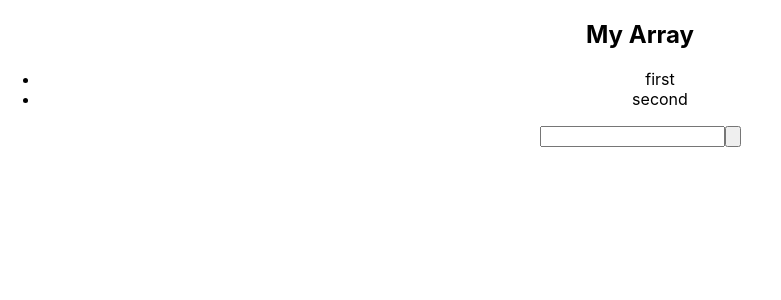
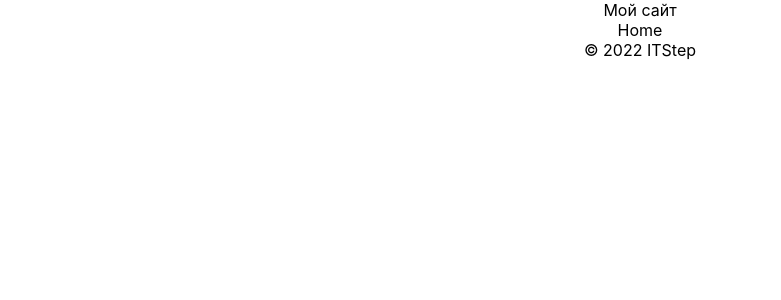
Before and after one commit to ninydev/pv021_mk_node, a React (Create React App) app in the folder 07_jsFrameworks/my-react/: page / in a window 1280 px wide. Shown: the top 300 px of the page, without its empty margins (0-781 px from the left). Built offline with nearby package versions, Linux system fonts and the light colour scheme.

Commit message:
React Router

```diff
--- a/07_jsFrameworks/my-react/package.json
+++ b/07_jsFrameworks/my-react/package.json
@@ -8,6 +8,7 @@
     "@testing-library/user-event": "^13.5.0",
     "react": "^18.0.0",
     "react-dom": "^18.0.0",
+    "react-router-dom": "6",
     "react-scripts": "5.0.1",
     "web-vitals": "^2.1.4"
   },
--- a/07_jsFrameworks/my-react/src/App.js
+++ b/07_jsFrameworks/my-react/src/App.js
@@ -1,10 +1,28 @@
 import './App.css';
-import MyArray from "./components/MyArray";
+import Header from "./layouts/Header";
+import Footer from "./layouts/Footer";
+
+import PageHome from "./pages/Home";
+import PageAbout from "./pages/About";
+import PageContact from "./pages/Contact";
+
+import { Routes, Route, BrowserRouter } from "react-router-dom";
+import PageError404 from "./pages/Error404";
+
 
 function App() {
   return (
     <div className="App">
-        <MyArray></MyArray>
+        <Header/>
+            <BrowserRouter>
+                <Routes>
+                    <Route path="/" element={<PageHome />} />
+                    <Route path="about" element={<PageAbout />} />
+                    <Route path="contact" element={<PageContact />} />
+                    <Route path="*" element={<PageError404 />} />
+                </Routes>
+            </BrowserRouter>
+        <Footer/>
     </div>
   );
 }
--- /dev/null
+++ b/07_jsFrameworks/my-react/src/layouts/Footer.js
@@ -0,0 +1,11 @@
+import React from "react";
+
+class Footer extends React.Component {
+    render() {
+        return (
+            <footer> &copy; 2022 ITStep </footer>
+        )
+    }
+}
+
+export default Footer
--- /dev/null
+++ b/07_jsFrameworks/my-react/src/layouts/Header.js
@@ -0,0 +1,9 @@
+import React from "react";
+
+export default class Header extends React.Component {
+    render() {
+        return (
+            <header> Мой сайт </header>
+        )
+    }
+}
--- /dev/null
+++ b/07_jsFrameworks/my-react/src/pages/About.js
@@ -0,0 +1,9 @@
+import React from "react";
+
+export default class PageAbout extends React.Component {
+    render() {
+        return (
+            <div> About </div>
+        )
+    }
+}
--- /dev/null
+++ b/07_jsFrameworks/my-react/src/pages/Contact.js
@@ -0,0 +1,9 @@
+import React from "react";
+
+export default class PageContact extends React.Component {
+    render() {
+        return (
+            <div> Contact </div>
+        )
+    }
+}
--- /dev/null
+++ b/07_jsFrameworks/my-react/src/pages/Error404.js
@@ -0,0 +1,9 @@
+import React from "react";
+
+export default class PageError404 extends React.Component {
+    render() {
+        return (
+            <div> Error </div>
+        )
+    }
+}
--- /dev/null
+++ b/07_jsFrameworks/my-react/src/pages/Home.js
@@ -0,0 +1,9 @@
+import React from "react";
+
+export default class PageHome extends React.Component {
+    render() {
+        return (
+            <div> Home </div>
+        )
+    }
+}
```
Also changed, not shown: 1 other file (tests, documents, lock files or other folders).
